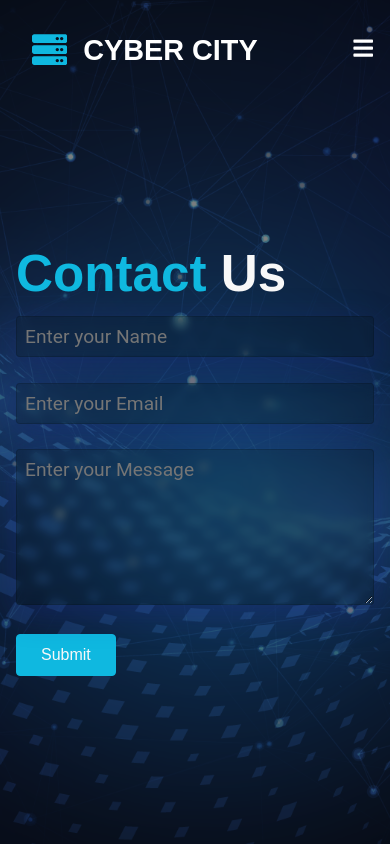
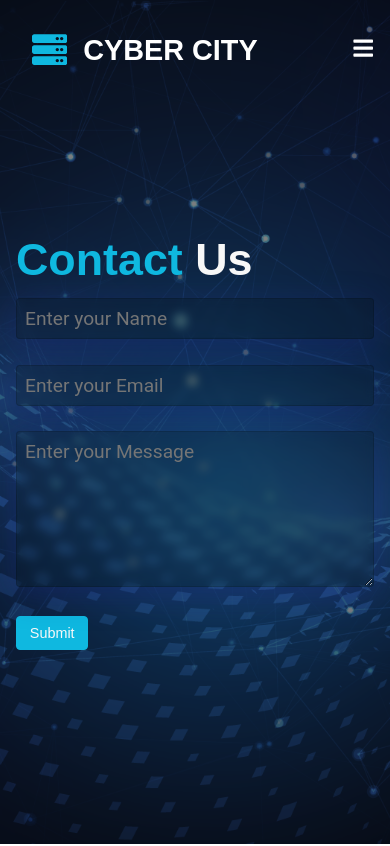
Before and after one commit to AhmedShaykh/Agency-Website, a React (Create React App) app: page /contact in a window 390 px wide. Shown: the top 846 px of the page. Built offline with nearby package versions, Linux system fonts and the light colour scheme; a web font is replaced by a local one.

Commit message:
Git Init

```diff
--- a/src/Components/Contact/ContactStyles.css
+++ b/src/Components/Contact/ContactStyles.css
@@ -78,3 +78,30 @@ textarea:focus {
         margin: 0.8rem 0;
     }
 }
+
+@media screen and (max-width: 750px) {
+    .contact .form .form-head {
+        padding-top: 3.6rem;
+        font-size: 3.1rem;
+    }
+}
+
+@media screen and (max-width: 630px) {
+    .contact .form .form-head {
+        padding-top: 3.2rem;
+        font-size: 3rem;
+    }
+}
+
+@media screen and (max-width: 510px) {
+    .contact .form .form-head {
+        padding-top: 3rem;
+        font-size: 2.8rem;
+    }
+}
+
+@media screen and (max-width: 510px) {
+    .contact .form .form-head {
+        padding-top: 1.5rem;
+    }
+}
--- a/src/index.css
+++ b/src/index.css
@@ -57,7 +57,7 @@ h2 {
 }
 
 button {
-  padding: .7rem 1.5rem;
+  padding: 0.7rem 1.5rem;
   margin: 1rem 0;
   background-color: var(--primary-color);
   border: 1px solid var(--primary-color);
@@ -82,4 +82,21 @@ button:hover {
   h2 {
     font-size: 2.5rem;
   }
+
+  button {
+    padding: 0.7rem 1.2rem;
+  }
 }
+
+@media screen and (max-width: 640px) {
+  button {
+    padding: 0.6rem 1rem;
+    font-size: 0.9rem;
+  }
+}
+
+@media screen and (max-width: 430px) {
+  button {
+    padding: 0.5rem 0.8rem;
+  }
+}
```
